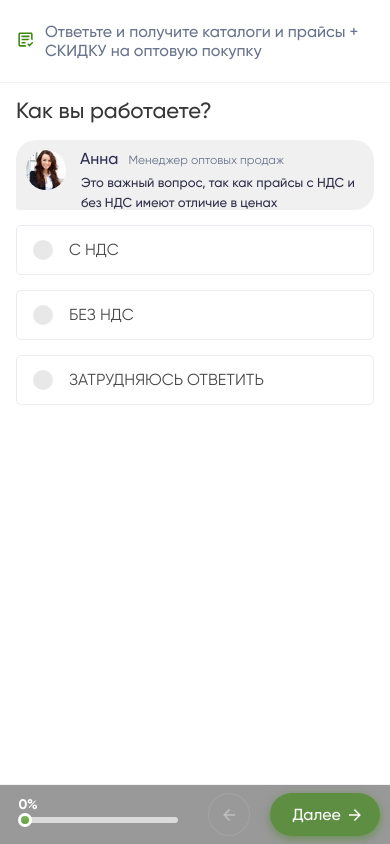
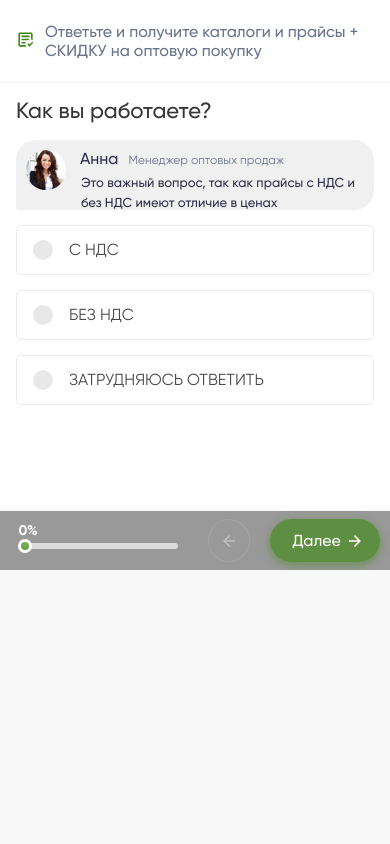
Before and after one commit to Ascilator/quiz, a plain HTML site: page index.html in a window 390 px wide. Drawn offline with Linux system fonts and the light colour scheme.

Commit message:
Update styles.css

```diff
--- a/css/styles.css
+++ b/css/styles.css
@@ -182,7 +182,11 @@ a:active {
             flex: 0 0 100%;
   }
 }
-
+@media screen and (max-width: 540px) {
+  .big_wrapper, .quiz_container, .quiz_content_box {
+    height: auto !important;
+  }
+}
 .quiz_container._completed .right_part {
   -webkit-box-flex: 0;
       -ms-flex: 0 0 260px;
```
